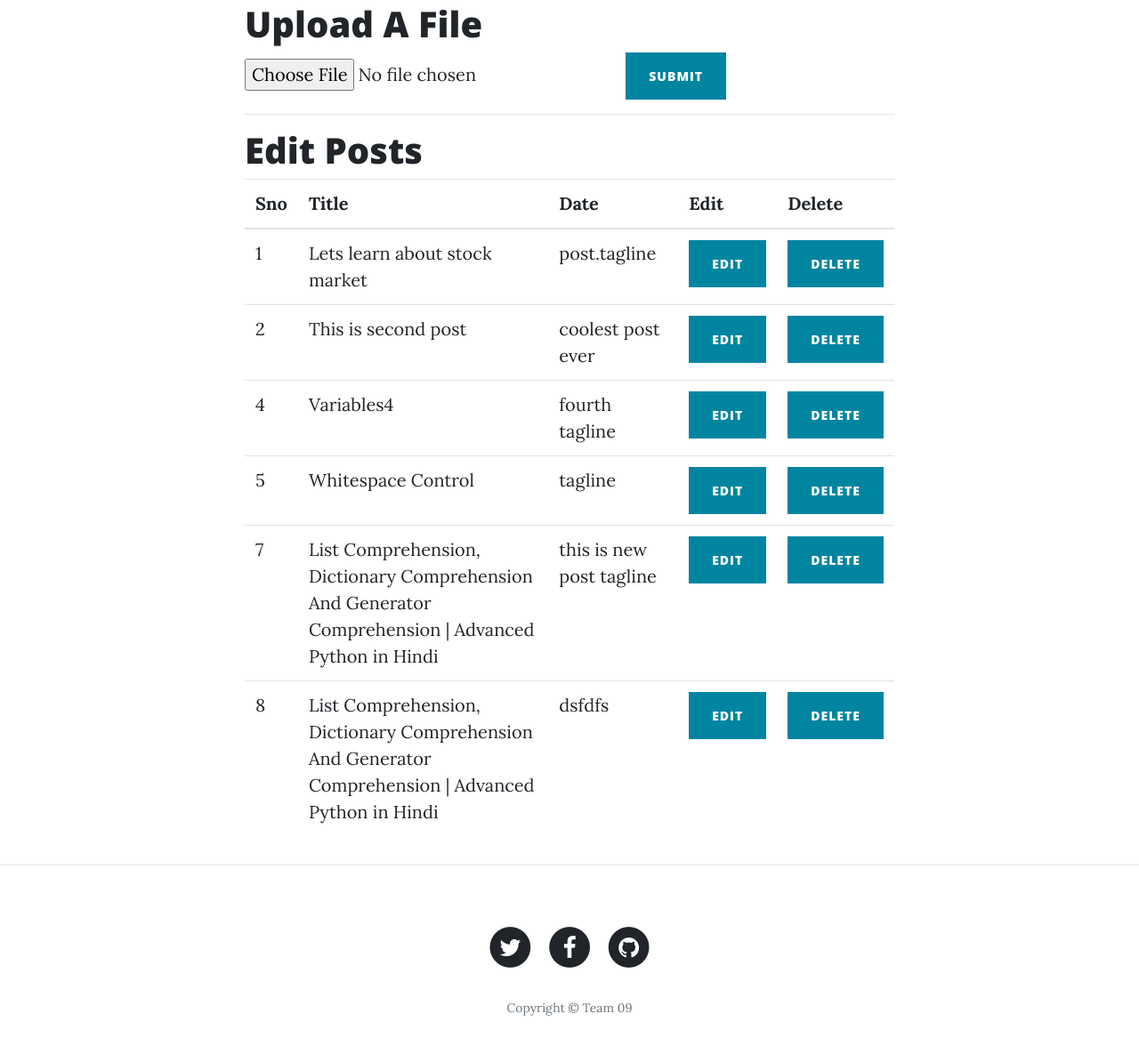
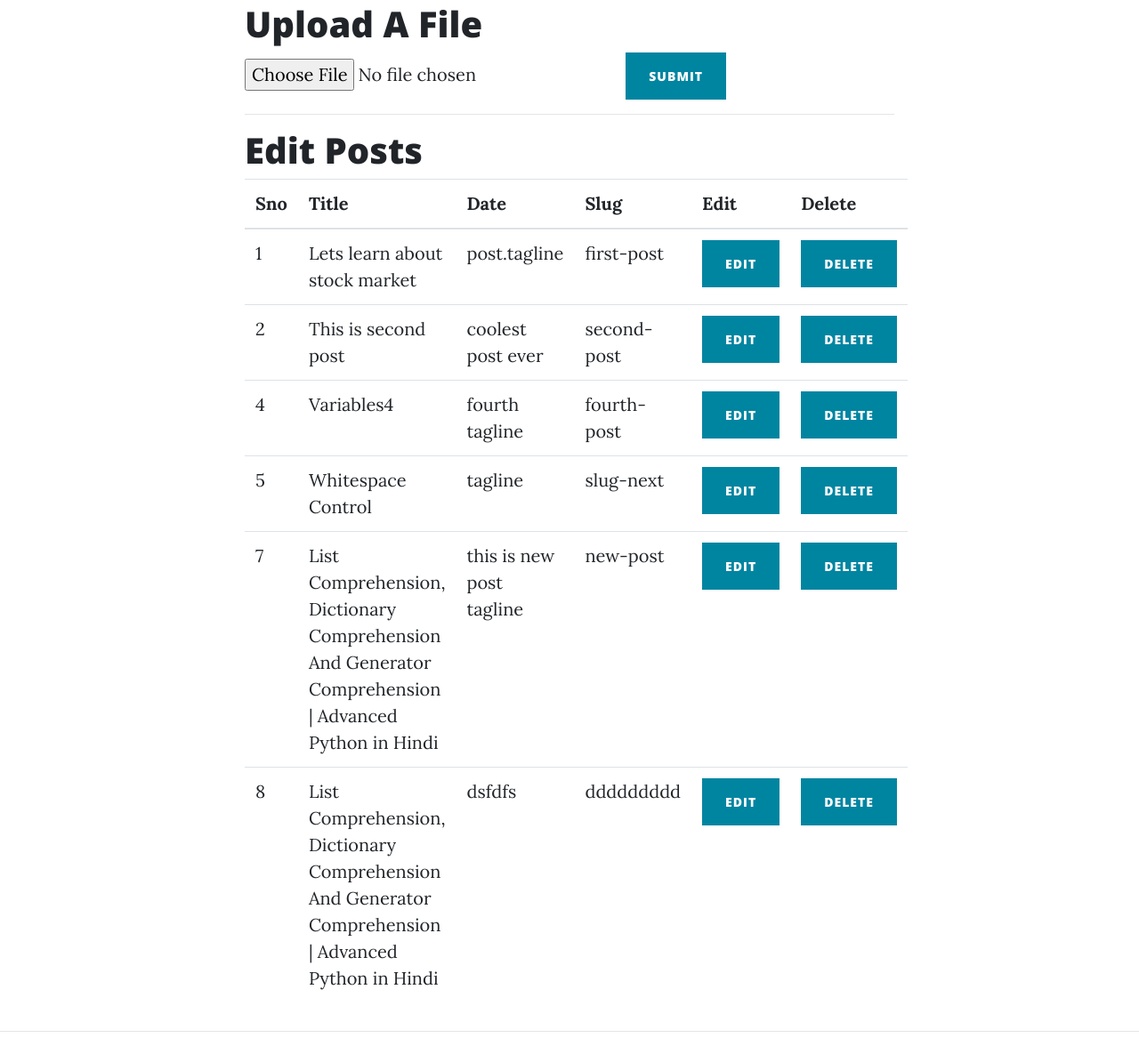
Before and after one commit to Walid-IbneHasan/CSE-471-Project, a Flask app: page /dashboard in a window 1280 px wide. Shown: the part 721-1888 px from the top of the page at 89% size. Before the commit the page ends 1863 px from the top, so only its background shows below. Run offline with Flask 3, Linux system fonts and the light colour scheme; data comes from the database, SQL or seed files in the repository; parts of the project's set-up code (start-up, migrations or seed data) failed here and were passed over; some libraries are stand-ins or nearby versions.

Commit message:
Add files via upload

```diff
--- a/pythonProject/templates/dashboard.html
+++ b/pythonProject/templates/dashboard.html
@@ -40,6 +40,8 @@
         <th>Sno</th>
         <th>Title</th>
         <th>Date</th>
+          <th>Slug</th>
+
         <th>Edit</th>
         <th>Delete</th>
       </tr>
@@ -52,6 +54,7 @@
         <td class='row-{{loop.index}}' >{{post[0]}}</td>
         <td class='row-{{loop.index}}'>{{post[1]}}</td>
         <td class='row-{{loop.index}}'>{{post[2]}}</td>
+          <td class='row-{{loop.index}}'>{{post[3]}}</td>
         <td class='row-{{loop.index}}'><a href="/edit"><button  class="btn btn-primary" >Edit</button></a></td>
         <td class='row-{{loop.index}}'><a href="/delete"><button  class="btn btn-primary">Delete</button></a></td>
       </tr>
```
